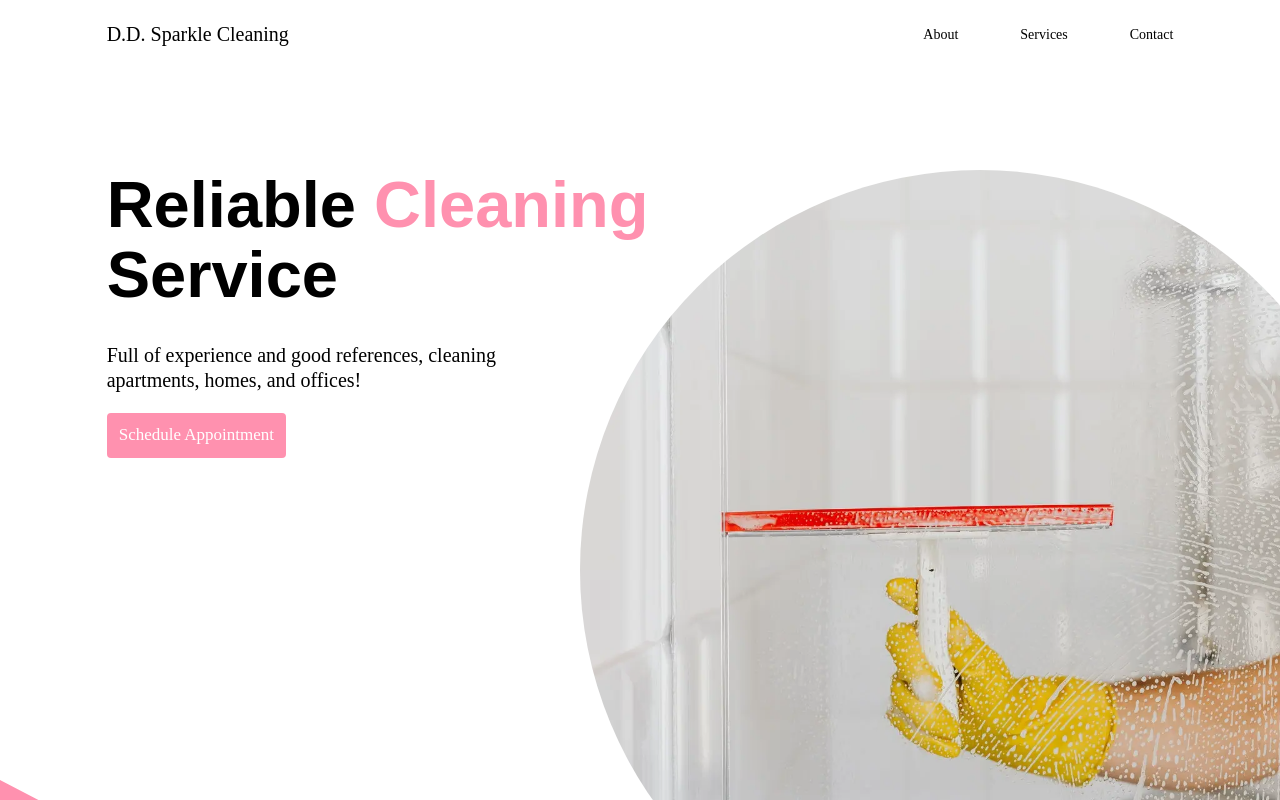
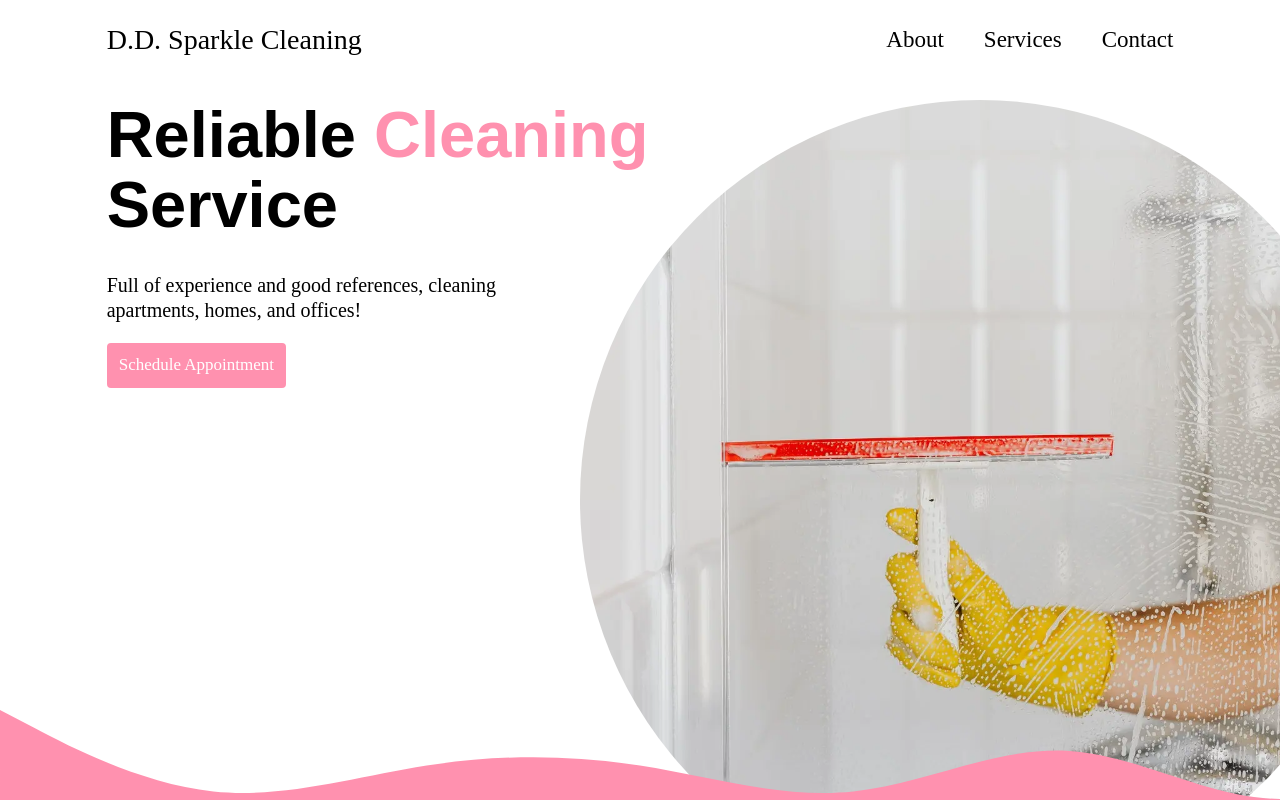
Before and after one commit to Carlos460/dd-sparkle-cleaning, a Next.js app: page / in a window 1280 px wide. Shown: the top 800 px of the page. Built offline with nearby package versions, Linux system fonts and the light colour scheme; a web font is replaced by a local one.

Commit message:
Adjusted navbar style and changed it's position to fixed

```diff
--- a/_includes/Navbar/index.tsx
+++ b/_includes/Navbar/index.tsx
@@ -6,7 +6,7 @@ import { useEffect, useState } from 'react';
 
 const colorThemes = {
   default: {
-    bgColor: 'transparent',
+    bgColor: 'white',
     textColor: 'black',
     hoverTextColor: 'var(--primary)',
   },
@@ -24,15 +24,33 @@ const Navbar = (props: { theme?: string }) => {
   const [position, setPosition] = useState('-300px');
   const [opacity, setOpacity] = useState('0');
   const [pointerEvents, setPointerEvents] = useState('none');
+  const [scrollPosition, setScrollPosition] = useState(0);
+
+  const handleScroll = () => {
+    const position = window.scrollY;
+    setScrollPosition(position);
+  };
 
   useEffect(() => {
+    // Hamburger Interaction
     isActive ? setPosition('0px') : setPosition('-300px');
     isActive ? setOpacity('1') : setOpacity('0');
     isActive ? setPointerEvents('auto') : setPointerEvents('none');
+
+    // Scroll offset to calc navbar height
+    window.addEventListener('scroll', handleScroll, { passive: true });
+
+    return () => {
+      window.removeEventListener('scroll', handleScroll);
+    };
   }, [isActive]);
 
   return (
-    <S.Wrapper bgColor={theme.bgColor}>
+    <S.Wrapper
+      bgColor={theme.bgColor}
+      textColor={theme.textColor}
+      hoverTextColor={theme.hoverTextColor}
+    >
       <S.HamListWrapper
         opacity={opacity}
         pointerEvents={pointerEvents}
@@ -66,8 +84,10 @@ const Navbar = (props: { theme?: string }) => {
       <Row justify="center">
         <Col xs={22} sm={18} lg={20} xxl={14}>
           <S.Container
+            bgColor={theme.bgColor}
             textColor={theme.textColor}
             hoverTextColor={theme.hoverTextColor}
+            heightState={scrollPosition > 0 ? '65px' : '80px'}
           >
             <S.BrandName>
               <Link href={`/`}>
--- a/_includes/Navbar/styles.ts
+++ b/_includes/Navbar/styles.ts
@@ -1,17 +1,18 @@
-import { debug } from 'console';
 import styled from 'styled-components';
-import { rootCertificates } from 'tls';
-import { isNativeError } from 'util/types';
 
-interface IContainerProps {
-  bgColor?: string;
-  textColor?: string;
-  hoverTextColor?: string;
+interface IThemeProps {
+  bgColor: string;
+  textColor: string;
+  hoverTextColor: string;
+  heightState?: string;
 }
 
-export const Wrapper = styled.div<IContainerProps>`
-  background-color: ${(props) => props.bgColor || 'transparent'};
-  position: relative;
+export const Wrapper = styled.div<IThemeProps>`
+  background-color: ${(props) => props.bgColor};
+  width: 100%;
+  position: fixed;
+  z-index: 20;
+  transition: background-color 0.5s ease;
 `;
 
 export const HamburgerWrapper = styled.div`
@@ -102,44 +103,48 @@ export const HamItem = styled.li`
   }
 `;
 
-export const Container = styled.div<IContainerProps>`
+export const Container = styled.div<IThemeProps>`
   width: 100%;
-  height: 70px;
+  height: ${(props) => props.heightState};
 
   display: flex;
   justify-content: space-between;
 
+  transition: height 0.2s ease;
+
   & > div > a {
-    color: ${(props) => props.textColor || 'transparent'};
+    color: ${(props) => props.textColor};
   }
   & > div > a:hover {
-    color: ${(props) => props.hoverTextColor || 'transparent'};
+    color: ${(props) => props.hoverTextColor};
   }
   & > ul > li > a {
-    color: ${(props) => props.textColor || 'transparent'};
+    color: ${(props) => props.textColor};
     text-decoration: none;
   }
   & > ul > li > a:hover {
-    color: ${(props) => props.hoverTextColor || 'transparent'};
+    color: ${(props) => props.hoverTextColor};
   }
 `;
 
 export const BrandName = styled.div`
-  font-size: 20px;
+  font-size: 28px;
   font-family: sans-serif;
   margin: auto 0px;
 `;
 
 export const NavList = styled.ul`
-  width: 250px;
   margin: auto 0px;
 
   list-style: none;
   display: flex;
+  gap: 40px;
   justify-content: space-between;
   @media (max-width: 1000px) {
     display: none;
   }
 `;
 
-export const NavLink = styled.li``;
+export const NavLink = styled.li`
+  font-size: 23px;
+`;
```
